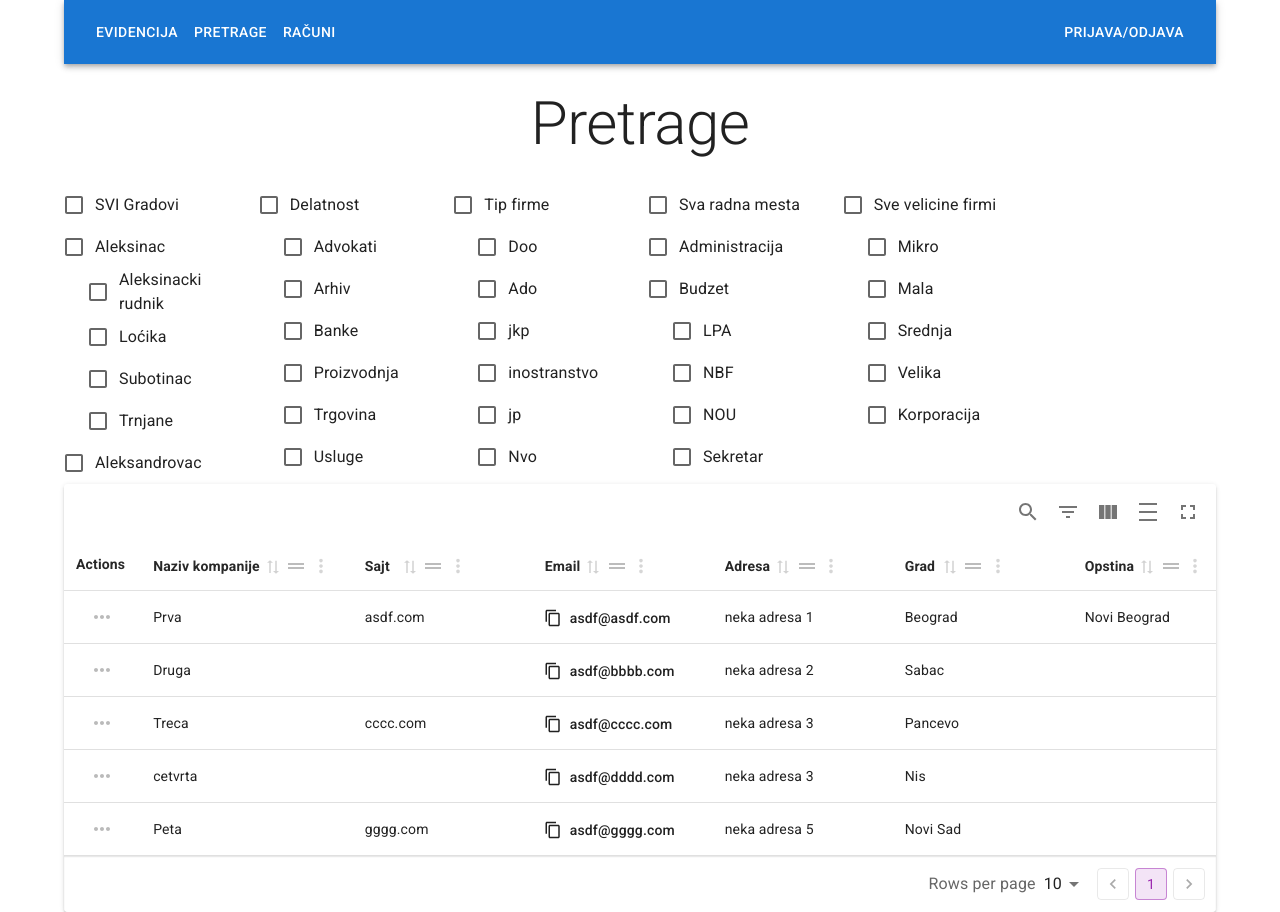
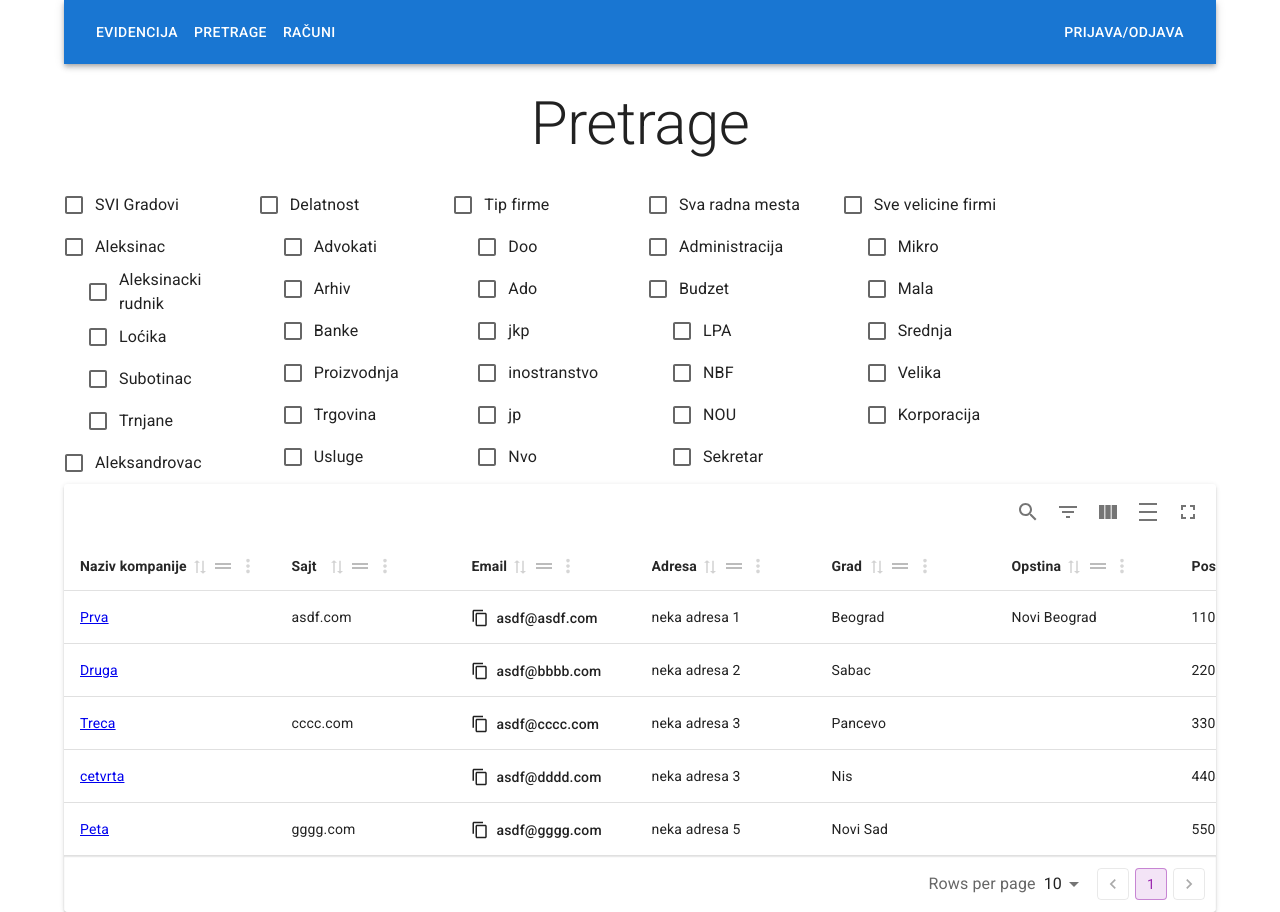
Before and after one commit to BogdanRaicevic/ied-projects, a React (Vite) app: page /pretrage in a window 1280 px wide. Built offline with nearby package versions, Linux system fonts and the light colour scheme.

Commit message:
Revert to link instead of actions colum
The actions column did not resolve obscine amounts of logs in the table component
Two time the entire table is being rendered, reason unknown.
Noticed by logging in the `Naziv kompanije` cell component

```diff
--- a/src/components/MyTable/MyTable.tsx
+++ b/src/components/MyTable/MyTable.tsx
@@ -1,28 +1,23 @@
 import { useMemo } from "react";
 import { Company } from "../../schemas/companySchemas";
 import { myCompanyColumns } from "./myCompanyColumns";
-import { AccountCircle } from "@mui/icons-material";
-import { MenuItem, ListItemIcon } from "@mui/material";
-import { MaterialReactTable, type MRT_ColumnDef, useMaterialReactTable } from "material-react-table";
-import { useNavigate } from "react-router-dom";
+import {
+  MaterialReactTable,
+  type MRT_ColumnDef,
+  useMaterialReactTable,
+} from "material-react-table";
 
 type Props = {
   data: Company[];
 };
 
 export default function MyTable({ data }: Props) {
-  // first remove memo, and add if needed
-  const companyColumns = useMemo<MRT_ColumnDef<Company>[]>(() => myCompanyColumns, []);
-  const memoizedData = useMemo<Company[]>(() => data, [data]);
-  const navigate = useNavigate();
-
   const table = useMaterialReactTable({
-    columns: companyColumns,
-    data: memoizedData, //data must be memoized or stable (useState, useMemo, defined outside of this component, etc.)
+    columns: useMemo<MRT_ColumnDef<Company>[]>(() => myCompanyColumns, []),
+    data: useMemo<Company[]>(() => data, [data]), //data must be memoized or stable (useState, useMemo, defined outside of this component, etc.)
     enableColumnFilterModes: true,
     enableColumnOrdering: true,
     enableColumnPinning: true,
-    enableRowActions: true,
     paginationDisplayMode: "pages",
     positionToolbarAlertBanner: "bottom",
     muiPaginationProps: {
@@ -31,24 +26,6 @@ export default function MyTable({ data }: Props) {
       shape: "rounded",
       variant: "outlined",
     },
-    renderRowActionMenuItems: ({ closeMenu, row }: any) => [
-      <MenuItem
-        key={0}
-        onClick={() => {
-          console.log("this be3: ", row.original);
-          // View profile logic...
-          navigate("/firma", { state: row.original });
-          closeMenu();
-        }}
-        sx={{ m: 0 }}
-      >
-        <ListItemIcon>
-          <AccountCircle />
-        </ListItemIcon>
-        View Profile
-      </MenuItem>,
-    ],
   });
-
   return <MaterialReactTable table={table} />;
 }
--- a/src/components/MyTable/myCompanyColumns.tsx
+++ b/src/components/MyTable/myCompanyColumns.tsx
@@ -1,11 +1,19 @@
 import { ContentCopy } from "@mui/icons-material";
 import { MRT_ColumnDef } from "material-react-table";
 import { Company, Zaposleni } from "../../schemas/companySchemas";
+import { Link } from "react-router-dom";
 
 export const myCompanyColumns: MRT_ColumnDef<Company>[] = [
   {
     header: "Naziv kompanije",
     accessorKey: "naziv",
+    Cell: ({ row }) => {
+      return (
+        <Link to={`/Firma`} state={row.original}>
+          {row.original.naziv}
+        </Link>
+      );
+    },
   },
   {
     header: "Sajt",
```
